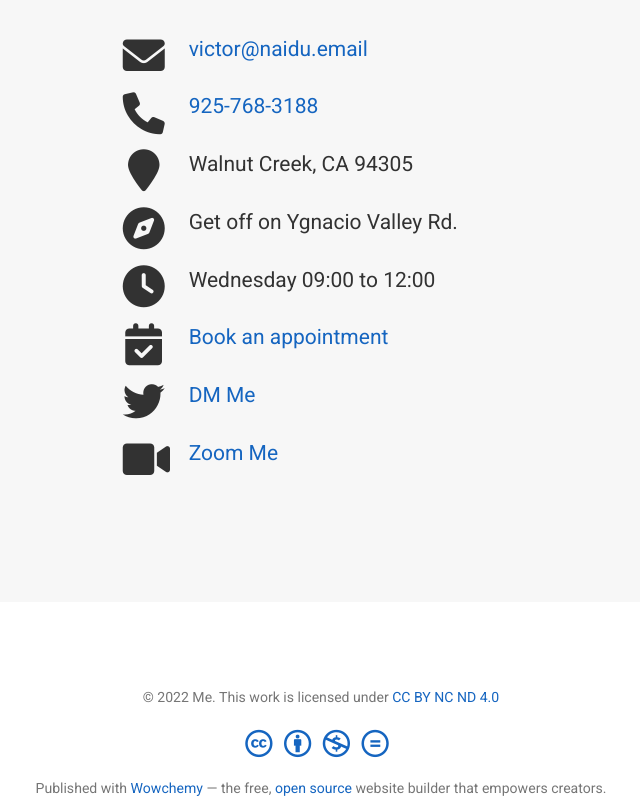
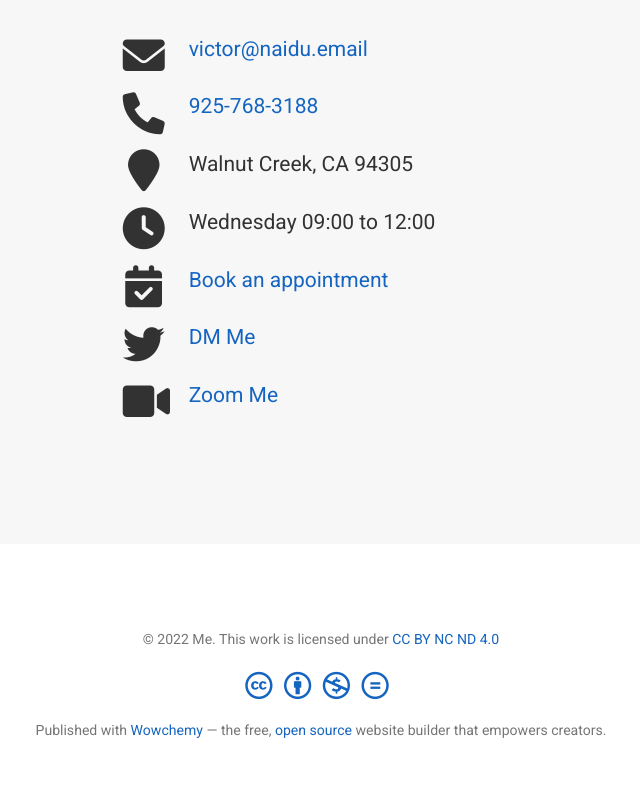
Before and after one commit to vtech256/vtech256.github.io, a plain HTML site: page index.html in a window 1280 px wide. Shown: the part 1277-2077 px from the top of the page, without its empty margins (319-959 px from the left). After the commit the page ends 2019 px from the top, so only its background shows below. Drawn offline with nearby package versions, Linux system fonts and the light colour scheme; some icons are missing.

Commit message:
Update Hugo Academic website

```diff
--- a/index.html
+++ b/index.html
@@ -1032,11 +1032,6 @@
 
 
 
-    <li>
-      <i class="fa-li fas fa-compass fa-2x" aria-hidden="true"></i>
-      <span>Get off on Ygnacio Valley Rd.</span>
-    </li>
-
 
 
     <li>
```
